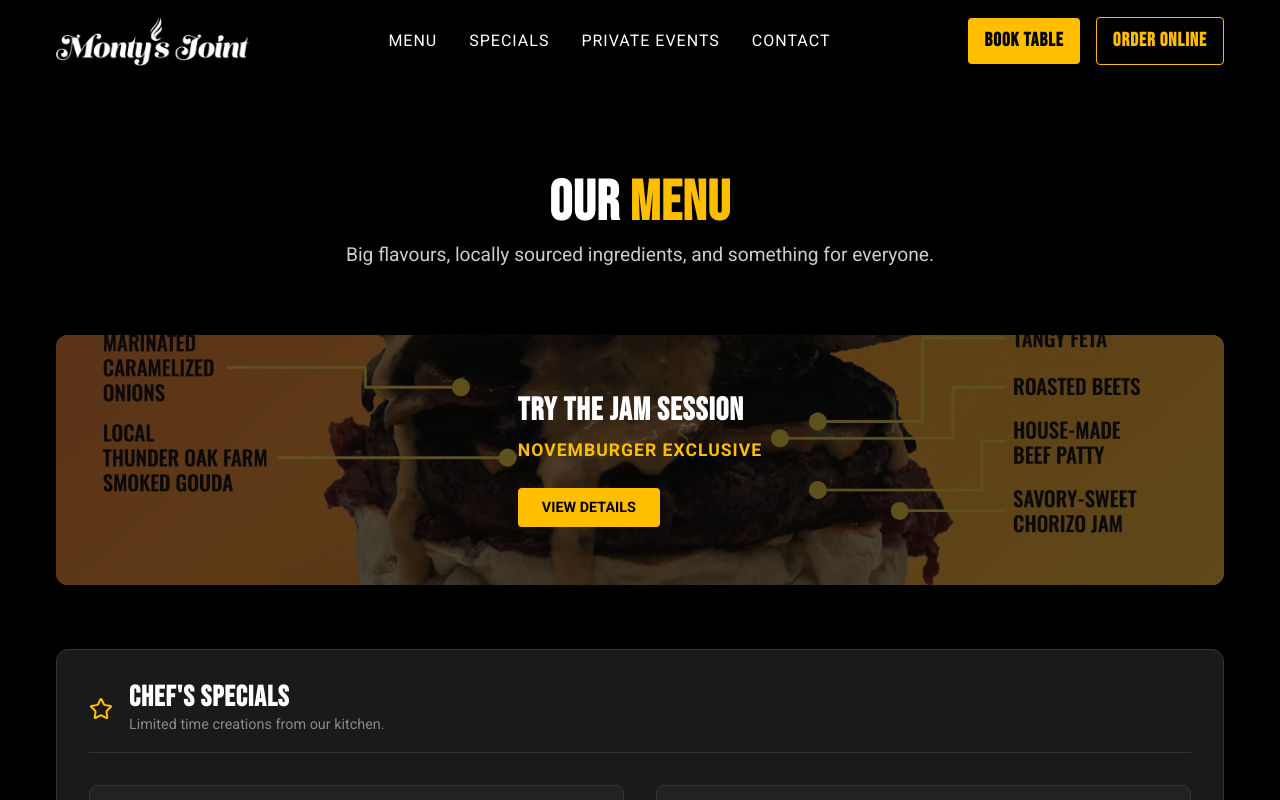
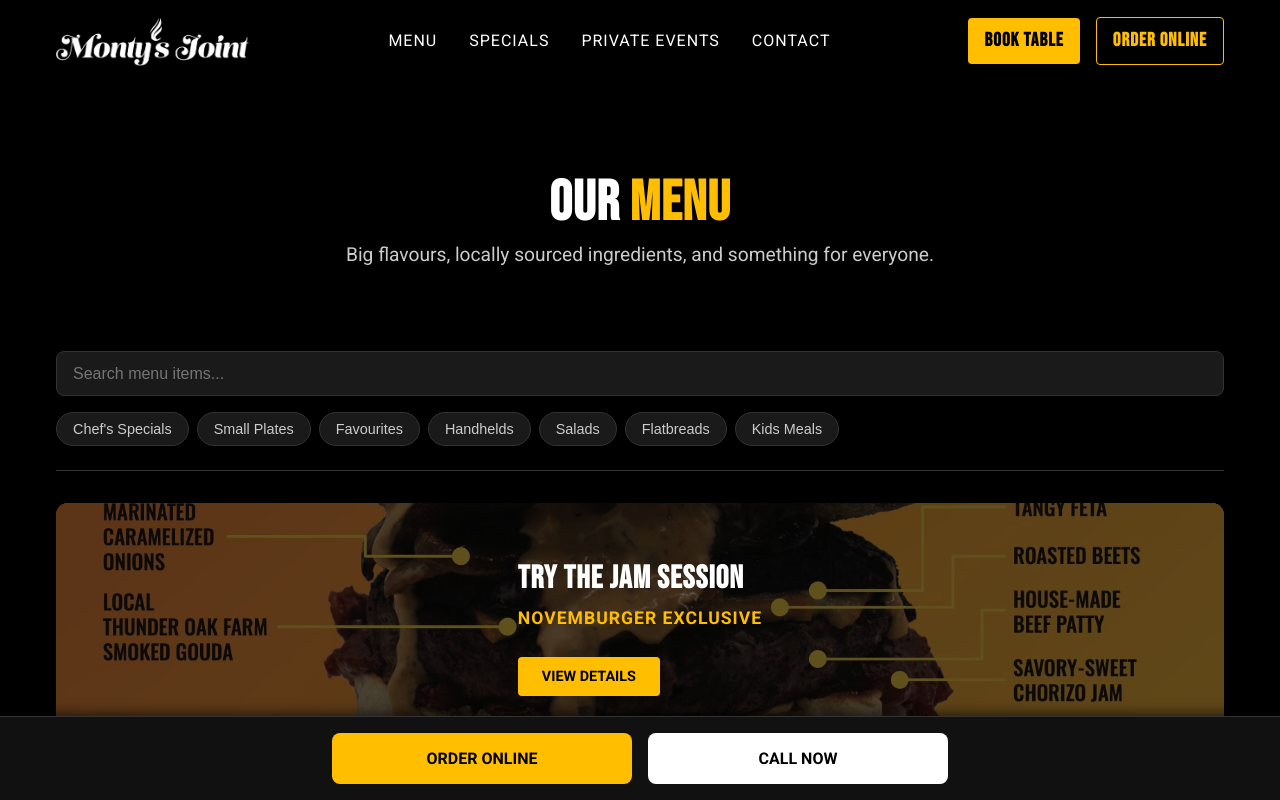
Before and after one commit to dmahoneyfrayze/montys-joint, a React (Vite) app: page /menu in a window 1280 px wide. Shown: the top 800 px of the page. Built offline with nearby package versions, Linux system fonts and the light colour scheme.

Commit message:
feat: enhance menu with search, sticky nav, and cta

```diff
--- a/src/pages/Menu.css
+++ b/src/pages/Menu.css
@@ -221,3 +221,124 @@
     background: var(--color-yellow);
     color: #000;
 }
+
+/* --- Sticky Menu Controls --- */
+.menu-controls-sticky {
+    position: sticky;
+    top: 80px;
+    /* Adjust based on your main header height */
+    background: #000;
+    z-index: 90;
+    padding: 1rem 0;
+    margin-bottom: 2rem;
+    border-bottom: 1px solid #333;
+}
+
+.menu-search-container {
+    margin-bottom: 1rem;
+}
+
+.menu-search-input {
+    width: 100%;
+    padding: 0.8rem 1rem;
+    border-radius: 8px;
+    border: 1px solid #333;
+    background: #1a1a1a;
+    color: #fff;
+    font-size: 1rem;
+}
+
+.menu-search-input:focus {
+    outline: none;
+    border-color: var(--color-yellow);
+}
+
+.category-nav-scroll {
+    display: flex;
+    overflow-x: auto;
+    gap: 0.5rem;
+    padding-bottom: 0.5rem;
+    scrollbar-width: none;
+    /* Firefox */
+}
+
+.category-nav-scroll::-webkit-scrollbar {
+    display: none;
+    /* Chrome/Safari */
+}
+
+.category-nav-pill {
+    background: #1a1a1a;
+    border: 1px solid #333;
+    color: #ccc;
+    padding: 0.5rem 1rem;
+    border-radius: 20px;
+    white-space: nowrap;
+    cursor: pointer;
+    transition: all 0.2s ease;
+    font-size: 0.9rem;
+}
+
+.category-nav-pill.active,
+.category-nav-pill:hover {
+    background: var(--color-yellow);
+    color: #000;
+    border-color: var(--color-yellow);
+    font-weight: bold;
+}
+
+/* --- Sticky Bottom CTA --- */
+.sticky-menu-cta {
+    position: fixed;
+    bottom: 0;
+    left: 0;
+    right: 0;
+    background: #111;
+    border-top: 1px solid #333;
+    padding: 1rem;
+    display: flex;
+    gap: 1rem;
+    z-index: 100;
+    box-shadow: 0 -4px 10px rgba(0, 0, 0, 0.5);
+    /* Ensure it sits above other content but below full-screen modals if any */
+}
+
+.cta-btn {
+    flex: 1;
+    text-align: center;
+    padding: 0.8rem;
+    border-radius: 8px;
+    font-weight: bold;
+    text-decoration: none;
+    text-transform: uppercase;
+    font-size: 1rem;
+    display: flex;
+    align-items: center;
+    justify-content: center;
+}
+
+.order-btn {
+    background: var(--color-yellow);
+    color: #000;
+}
+
+.call-btn {
+    background: #fff;
+    color: #000;
+}
+
+@media (min-width: 768px) {
+
+    /* On desktop, maybe make the sticky CTA less obtrusive or hide it if preferred.
+       For now, we keep it but style it smaller or cornered?
+       Actually user asked for it, likely mobile-first logic, but useful on desktop too.
+       We can limit the max-width. */
+    .sticky-menu-cta {
+        padding: 1rem 2rem;
+        justify-content: center;
+    }
+
+    .cta-btn {
+        max-width: 300px;
+    }
+}
--- a/src/pages/Menu.jsx
+++ b/src/pages/Menu.jsx
@@ -147,6 +147,50 @@ const Menu = () => {
 
 
 
+    const [searchQuery, setSearchQuery] = React.useState('');
+    const [activeCategory, setActiveCategory] = React.useState('');
+
+    // Filter Logic
+    const filteredCategories = menuCategories.map(cat => {
+        // If the category itself matches (e.g. "Burgers"), show all items.
+        // Otherwise, filter items individually.
+        const catMatches = cat.title.toLowerCase().includes(searchQuery.toLowerCase());
+        const filteredItems = cat.items.filter(item =>
+            item.name.toLowerCase().includes(searchQuery.toLowerCase()) ||
+            item.description.toLowerCase().includes(searchQuery.toLowerCase())
+        );
+
+        return {
+            ...cat,
+            items: catMatches ? cat.items : filteredItems
+        };
+    }).filter(cat => cat.items.length > 0);
+
+    const scrollToCategory = (id) => {
+        const el = document.getElementById(id);
+        if (el) {
+            // Offset for sticky header
+            const y = el.getBoundingClientRect().top + window.scrollY - 180;
+            window.scrollTo({ top: y, behavior: 'smooth' });
+            setActiveCategory(id);
+        }
+    };
+
+    // Scroll spy effect to set active category
+    React.useEffect(() => {
+        const handleScroll = () => {
+            const scrollPos = window.scrollY + 200;
+            for (const cat of menuCategories) {
+                const el = document.getElementById(cat.id);
+                if (el && el.offsetTop <= scrollPos && (el.offsetTop + el.offsetHeight) > scrollPos) {
+                    setActiveCategory(cat.id);
+                }
+            }
+        };
+        window.addEventListener('scroll', handleScroll);
+        return () => window.removeEventListener('scroll', handleScroll);
+    }, []);
+
     return (
         <Layout>
             <Helmet>
@@ -159,12 +203,39 @@ const Menu = () => {
                 <meta property="og:url" content="https://montysjoint.com/menu" />
                 <meta property="og:type" content="website" />
             </Helmet>
-            <div className="page-container menu-page">
+            <div className="page-container menu-page" style={{ paddingBottom: '80px' }}> {/* Add padding for sticky footer */}
                 <div className="container section-padding">
                     <MotionSection className="menu-header">
                         <h1 className="page-title">OUR <span className="text-yellow">MENU</span></h1>
                         <p className="page-subtitle">Big flavours, locally sourced ingredients, and something for everyone.</p>
                     </MotionSection>
+
+                    {/* Sticky Controls Container */}
+                    <div className="menu-controls-sticky">
+                        {/* Search Bar */}
+                        <div className="menu-search-container">
+                            <input
+                                type="text"
+                                placeholder="Search menu items..."
+                                value={searchQuery}
+                                onChange={(e) => setSearchQuery(e.target.value)}
+                                className="menu-search-input"
+                            />
+                        </div>
+
+                        {/* Category Navigation */}
+                        <div className="category-nav-scroll">
+                            {menuCategories.map(cat => (
+                                <button
+                                    key={cat.id}
+                                    onClick={() => scrollToCategory(cat.id)}
+                                    className={`category-nav-pill ${activeCategory === cat.id ? 'active' : ''}`}
+                                >
+                                    {cat.title}
+                                </button>
+                            ))}
+                        </div>
+                    </div>
 
                     {/* Novemburger Promo Banner */}
                     <MotionSection delay={0.1}>
@@ -181,8 +252,9 @@ const Menu = () => {
                     </MotionSection>
 
                     <div className="menu-grid">
-                        {menuCategories.map((category, index) => (
-                            <MotionSection key={category.id} delay={index * 0.1} className="menu-category">
+                        {filteredCategories.length > 0 ? (
+                            filteredCategories.map((category, index) => (
+                                <MotionSection key={category.id} delay={index * 0.1} className="menu-category" id={category.id}>
                                     <div className="category-header">
                                         {category.icon}
                                         <div>
@@ -225,7 +297,12 @@ const Menu = () => {
                                         ))}
                                     </div>
                                 </MotionSection>
-                        ))}
+                            ))
+                        ) : (
+                            <div style={{ textAlign: 'center', padding: '4rem', color: '#ccc' }}>
+                                <h3>No items found matching "{searchQuery}"</h3>
+                            </div>
+                        )}
                     </div>
 
                     <MotionSection delay={0.4} className="dietary-section">
@@ -240,6 +317,16 @@ const Menu = () => {
                         <Link to="/contact" className="btn-outline" style={{ marginTop: '2rem', display: 'inline-block' }}>Contact Us</Link>
                     </MotionSection>
                 </div>
+
+                {/* Sticky Bottom CTA */}
+                <div className="sticky-menu-cta">
+                    <a href="https://www.skipthedishes.com/montys-joint-513" target="_blank" rel="noopener noreferrer" className="cta-btn order-btn">
+                        Order Online
+                    </a>
+                    <a href="tel:+18073430001" className="cta-btn call-btn">
+                        Call Now
+                    </a>
+                </div>
             </div>
         </Layout>
     );
```
Lines whose indentation alone changed are shown as unchanged.
